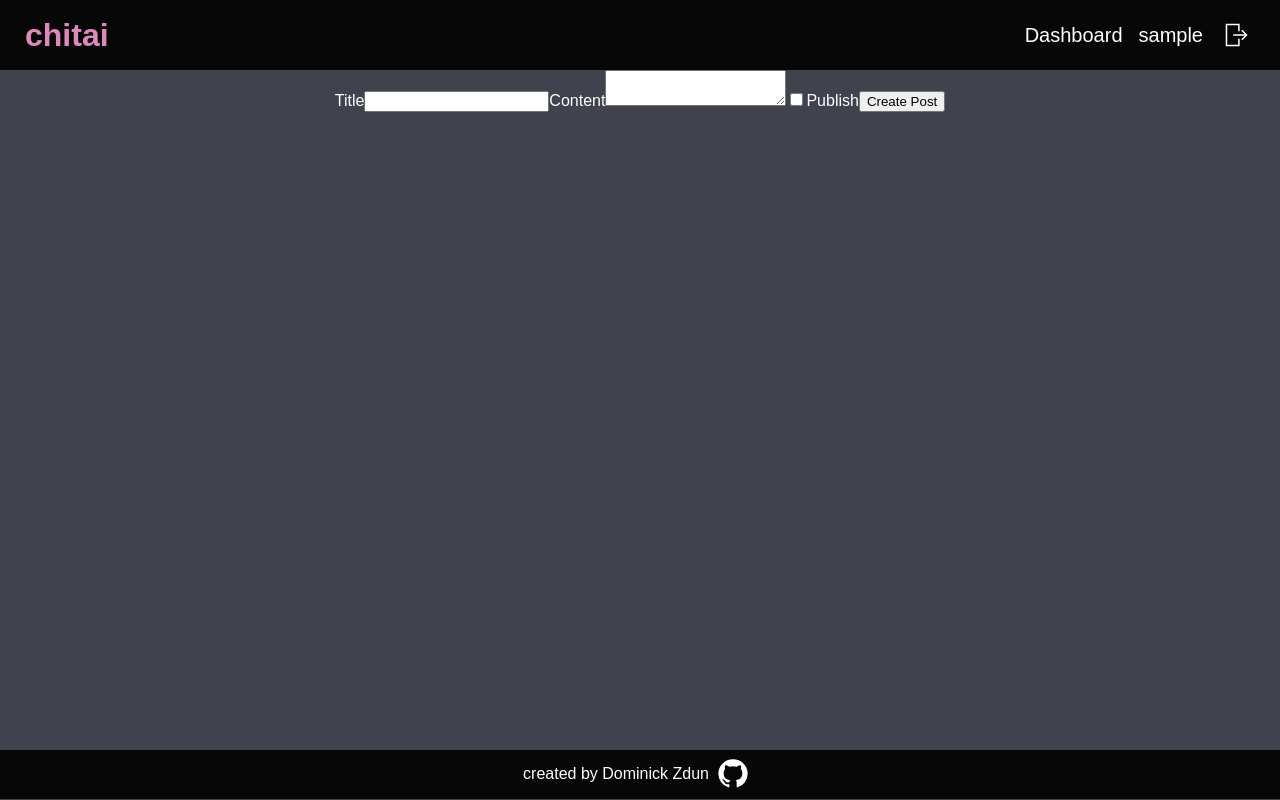
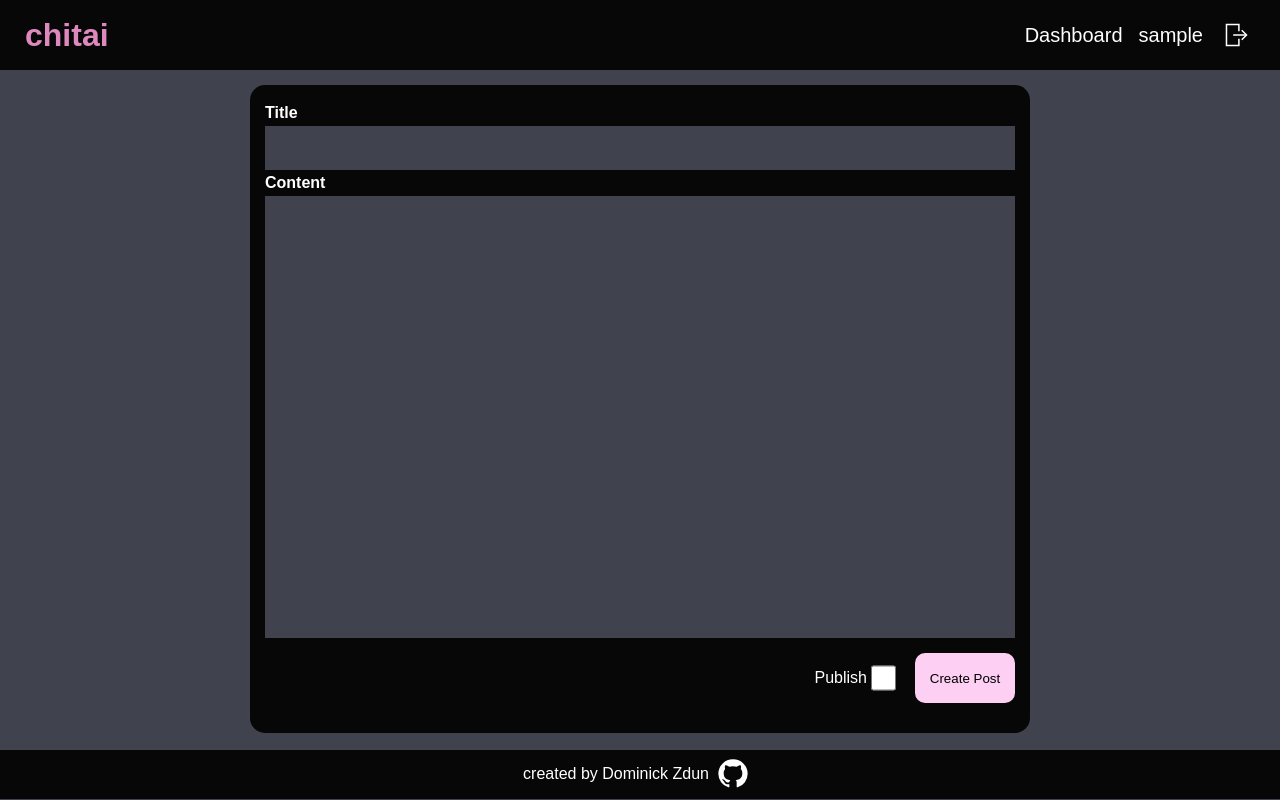
Before and after one commit to dominickzdun/blog, a React (Vite) app in the folder client/: page /create in a window 1280 px wide. Built offline with nearby package versions, Linux system fonts and the light colour scheme; sample sign-in values are in the browser's storage.

Commit message:
Stylized post maker and error message

```diff
--- a/client/src/components/Articles.jsx
+++ b/client/src/components/Articles.jsx
@@ -43,6 +43,7 @@ function Articles() {
                 <div className="article-grid">
                     {articles.map((article) => (
                         <Link
+                            draggable={false}
                             key={article.id}
                             to={`/articles/${article.id}`}
                             className="article-link"
--- a/client/src/components/Dashboard.jsx
+++ b/client/src/components/Dashboard.jsx
@@ -134,22 +134,32 @@ function Dashboard() {
             </header>
             <main className="center-main">
                 <div className="dashboard-wrapper">
-                    <h1>Dashboard</h1>
-                    <Link className="interaction-btn create-new-post" to="/create">Create a new post</Link>
+                    <div className="dashboard-top">
+                        <h1>Dashboard</h1>
+                        <Link
+                            className="interaction-btn create-new-post"
+                            to="/create"
+                        >
+                            Create a new post
+                        </Link>
+                    </div>
                     <div className="dashboard-article-link-wrapper">
                         {userPosts.map((post) => (
                             <div
                                 className="dashboard-article-link"
                                 key={post.id}
                             >
-                                <Link to={`/articles/${post.id}`}>
+                                <Link
+                                    draggable={false}
+                                    to={`/articles/${post.id}`}
+                                >
                                     {post.title}
                                 </Link>
                                 <div className="dashboard-article-options-wrapper">
                                     <label>
                                         <input
                                             type="checkbox"
-                                            className="is-published-checkbox"
+                                            className="checkbox"
                                             checked={post.published}
                                             onChange={(e) =>
                                                 handlePostVisibilityChange(post)
--- a/client/src/components/PostMaker.jsx
+++ b/client/src/components/PostMaker.jsx
@@ -144,26 +144,32 @@ function PostMaker() {
                     <label htmlFor="content">Content</label>
                     <textarea
                         name="content"
+                        className="post-maker-textbox"
                         id="content"
                         value={post.content}
                         onChange={handleChange}
                         required
                     />
-
+                    <div className="bottom-post-maker">
                         <label htmlFor="published">
+                            Publish
                             <input
                                 type="checkbox"
+                                className="checkbox"
                                 name="published"
                                 id="published"
                                 checked={post.published}
                                 onChange={handleChange}
                             />
-                        Publish
                         </label>
 
-                    <button type="submit">
+                        <button
+                            className="interaction-btn post-maker-btn"
+                            type="submit"
+                        >
                             {isEditing ? "Update Post" : "Create Post"}
                         </button>
+                    </div>
                 </form>
             </main>
             <footer>
--- a/client/src/index.css
+++ b/client/src/index.css
@@ -170,7 +170,7 @@ main {
 }
 
 .content-wrapper {
-    max-width: 750px;
+    width: 750px;
     min-width: 250px;
 }
 
@@ -216,6 +216,7 @@ footer {
     padding: 12px 20px;
     box-shadow: 0 2px 8px rgba(0, 0, 0, 0.15);
     animation: slideUp 0.3s ease-out;
+    display: flex;
 }
 
 .error-message .closing {
@@ -483,8 +484,7 @@ footer {
 
 /* Viewing all articles */
 
-.articles-wrapper {
-}
+
 .article-grid {
     list-style-type: none;
     overflow: hidden;
@@ -535,6 +535,13 @@ footer {
     padding: 15px;
 }
 
+.dashboard-article-link > a {
+    text-align: center;
+    width: 100%;
+    display: inline-block;
+    margin-bottom: 15px;
+}
+
 .dashboard-article-options-wrapper {
     display: flex;
     align-items: center;
@@ -543,7 +550,7 @@ footer {
     justify-content: center;
 }
 
-.is-published-checkbox {
+.checkbox {
     height: 25px;
     width: 25px;
     accent-color: var(--persian-pink);
@@ -568,13 +575,72 @@ footer {
 
 .dashboard-wrapper {
     min-width: 250px;
+    width: 750px;
 }
 
 .create-new-post {
     padding: 15px;
     border-radius: 8px;
+    width: 145px;
+    color: var(--black);
+    text-align: center;
 }
 
-.post-maker{
+.post-maker {
+    display: flex;
+    flex-direction: column;
+    width: 750px;
+    min-width: 250px;
+    padding: 15px;
+    margin: 15px 0;
+    border-radius: 15px;
+    background-color: var(--black);
+}
 
+.post-maker > input {
+    font-size: 24px;
 }
+
+.post-maker > input,
+.post-maker-textbox {
+    background-color: var(--charcoal);
+    color: white;
+    border: none;
+    outline: none;
+    padding: 8px;
+}
+
+.post-maker-textbox {
+    resize: none;
+    height: 100%;
+}
+.post-maker-btn {
+    height: 50px;
+    padding: 4px;
+    width: 100px;
+    border-radius: 10px;
+}
+
+.bottom-post-maker {
+    display: flex;
+    align-items: center;
+    justify-content: end;
+    gap: 16px;
+    height: 80px;
+}
+
+.bottom-post-maker > label {
+    display: flex;
+    align-items: center;
+}
+
+.post-maker > label {
+    font-weight: bold;
+    margin: 4px 0;
+}
+
+.dashboard-top {
+    display: flex;
+    flex-direction: column;
+    align-items: center;
+}
```
Lines whose indentation alone changed are shown as unchanged.
